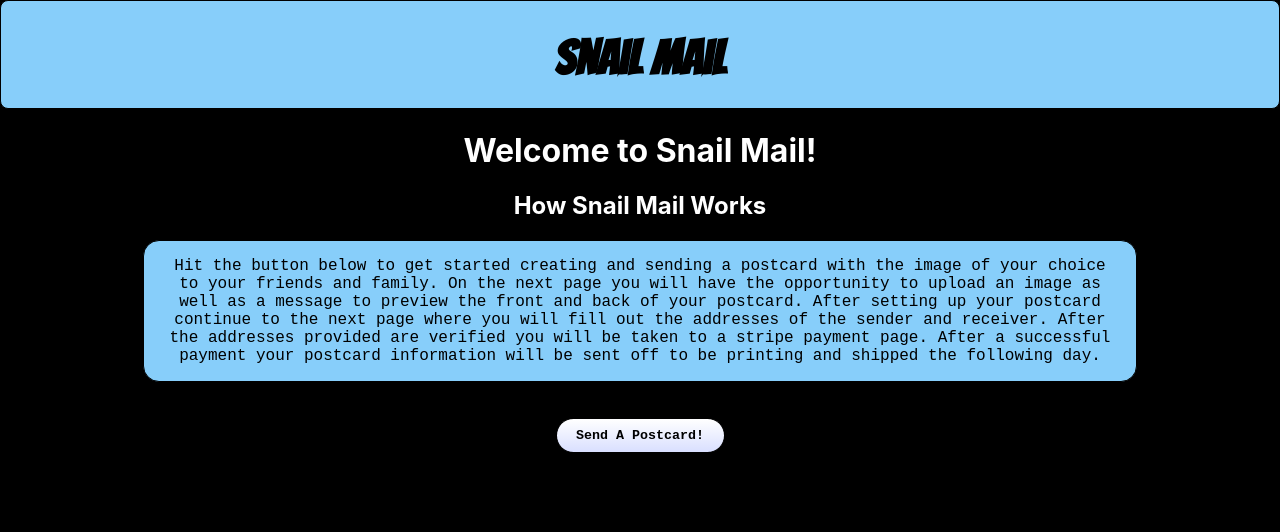
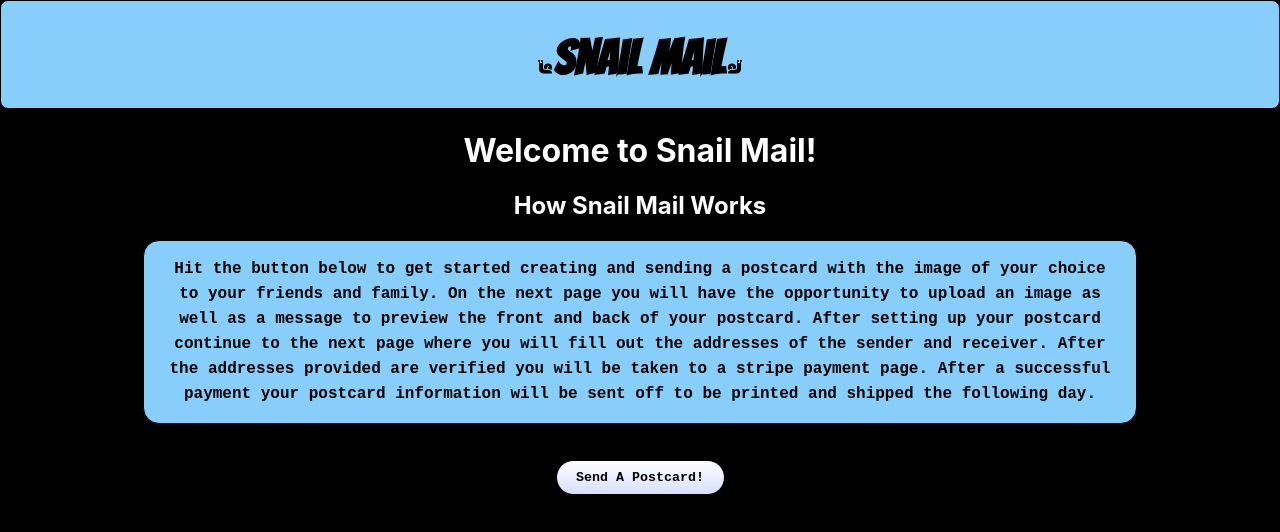
Before and after one commit to DavidDGamble/SnailMail, a React (Create React App) app: page / in a window 1280 px wide. Shown: the top 532 px of the page. Built offline with nearby package versions, Linux system fonts and the light colour scheme; no server answers.

Commit message:
Add styling.

```diff
--- a/src/components/Checkout.jsx
+++ b/src/components/Checkout.jsx
@@ -1,50 +1,48 @@
-import { useState, useEffect } from "react";
-import { loadStripe } from "@stripe/stripe-js";
-import { useNavigate } from "react-router-dom";
+import { useState, useEffect } from "react"
+import { loadStripe } from "@stripe/stripe-js"
+import { useNavigate } from "react-router-dom"
+import CardIcon from "./../img/snail-logo.png"
+import './../styles/checkout.css'
 
-import './../styles/checkout.css'
-import CardIcon from "./../img/snail-logo.png";
-// import ProductImage from "../images/product-image.jpg";
-
-let stripePromise;
+let stripePromise
 
 const getStripe = () => {
   if (!stripePromise) {
-    stripePromise = loadStripe(process.env.REACT_APP_STRIPE_KEY);
+    stripePromise = loadStripe(process.env.REACT_APP_STRIPE_KEY)
   }
 
-  return stripePromise;
-};
+  return stripePromise
+}
 
 const Checkout = () => {
   const [returnHome, setReturnHome] = useState(false)
-  const [stripeError, setStripeError] = useState(null);
-  const [isLoading, setLoading] = useState(false);
+  const [stripeError, setStripeError] = useState(null)
+  const [isLoading, setLoading] = useState(false)
 
   const item = {
     price: process.env.REACT_APP_PRICE_ID,
     quantity: 1
-  };
+  }
   const checkoutOptions = {
     lineItems: [item],
     mode: "payment",
     successUrl: `${window.location.origin}/success`,
     cancelUrl: `${window.location.origin}/cancel`
-  };
+  }
 
   const redirectToCheckout = async () => {
-    setLoading(true);
-    console.log("redirectToCheckout");
+    setLoading(true)
+    console.log("redirectToCheckout")
 
-    const stripe = await getStripe();
-    const { error } = await stripe.redirectToCheckout(checkoutOptions);
-    console.log("Stripe checkout error", error);
+    const stripe = await getStripe()
+    const { error } = await stripe.redirectToCheckout(checkoutOptions)
+    console.log("Stripe checkout error", error)
 
-    if (error) setStripeError(error.message);
-    setLoading(false);
-  };
+    if (error) setStripeError(error.message)
+    setLoading(false)
+  }
 
-  if (stripeError) alert(stripeError);
+  if (stripeError) alert(stripeError)
 
   const navigate = useNavigate()
   useEffect(() => {
@@ -57,11 +55,7 @@ const Checkout = () => {
         <h1>Stripe Checkout</h1>
         <p className="checkout-title">Snail Mail Postcard</p>
         <h1 className="checkout-price">$2</h1>
-        {/* <img
-        className="checkout-product-image"
-        src={ProductImage}
-        alt="Product"
-      /> */}
+        <iframe src="https://giphy.com/embed/cw7d2Xn45rpi8" width="480" height="270" frameBorder="0" class="giphy-embed" allowFullScreen></iframe><p><a href="https://giphy.com/gifs/channelfrederator-animation-channel-frederator-snails-cw7d2Xn45rpi8"></a></p>
         <button
           className="checkout-button"
           onClick={redirectToCheckout}
@@ -79,7 +73,7 @@ const Checkout = () => {
       </div>
       <button className="main-btn" onClick={() => { setReturnHome(true) }}>Return Home</button>
     </div>
-  );
-};
+  )
+}
 
-export default Checkout;
+export default Checkout
--- a/src/components/Header.jsx
+++ b/src/components/Header.jsx
@@ -1,6 +1,7 @@
 import React from "react"
 // import { Link } from 'react-router-dom'
 import PropTypes from "prop-types"
+import Icon from "./../img/snail-logo.png"
 import './../styles/header.css'
 
 function Header(props) {
@@ -17,7 +18,9 @@ function Header(props) {
         <Link className="link" to="/">Home</Link>
         <Link className="link" to="/sign-in">Account</Link>
       </div>  */}
+      <img className="icon-left" src={Icon} alt="credit-card-icon" />
       <h1>Snail Mail</h1>
+      <img className="icon-right" src={Icon} alt="credit-card-icon" />
       {/* <h3 className="welcome-msg">{welcomeMsg}</h3> */}
     </div>
   )
--- a/src/components/Home.jsx
+++ b/src/components/Home.jsx
@@ -8,7 +8,7 @@ function Home(props) {
         {/* <h5>Create an account and sign in to save all the postcards you create and contacts!</h5> */}
         <h1>Welcome to Snail Mail!</h1>
         <h2>How Snail Mail Works</h2>
-        <p>Hit the button below to get started creating and sending a postcard with the image of your choice to your friends and family.  On the next page you will have the opportunity to upload an image as well as a message to preview the front and back of your postcard.  After setting up your postcard continue to the next page where you will fill out the addresses of the sender and receiver.  After the addresses provided are verified you will be taken to a stripe payment page.  After a successful payment your postcard information will be sent off to be printing and shipped the following day.</p>
+        <p>Hit the button below to get started creating and sending a postcard with the image of your choice to your friends and family.  On the next page you will have the opportunity to upload an image as well as a message to preview the front and back of your postcard.  After setting up your postcard continue to the next page where you will fill out the addresses of the sender and receiver.  After the addresses provided are verified you will be taken to a stripe payment page.  After a successful payment your postcard information will be sent off to be printed and shipped the following day.</p>
         <button className="main-btn" onClick={props.handleTemplateForm}>Send A Postcard!</button>
       </div>
   )
--- a/src/components/TemplateForm.jsx
+++ b/src/components/TemplateForm.jsx
@@ -63,7 +63,7 @@ function TemplateForm(props) {
           </div>
         )}
         <br />
-        <label className="img-upload">Upload An Image
+        <label className="img-upload">Upload Image
           <input
             type="file"
             name="myImage"
--- a/src/styles/checkout.css
+++ b/src/styles/checkout.css
@@ -5,6 +5,7 @@
   margin-right: auto;
   border-radius: 1rem;
   background-color: lightskyblue;
+  contain: content;
 }
 
 .checkout {
--- a/src/styles/header.css
+++ b/src/styles/header.css
@@ -9,6 +9,16 @@
 }
 
 .header > h1 {
+  display: inline-block;
   font-family: 'bangers';
   font-size: 3rem;
 }
+
+.icon-left {
+  -webkit-transform: scaleX(-1);
+  transform: scaleX(-1);
+}
+
+.icon-right {
+  margin-left: 2px;
+}
--- a/src/styles/home.css
+++ b/src/styles/home.css
@@ -17,6 +17,8 @@ body {
   margin-left: auto;
   margin-right: auto;
   font-family: 'Courier New', Courier, monospace;
+  font-weight: bold;
+  line-height: 25px;
 }
 
 .home > h1 {
```
